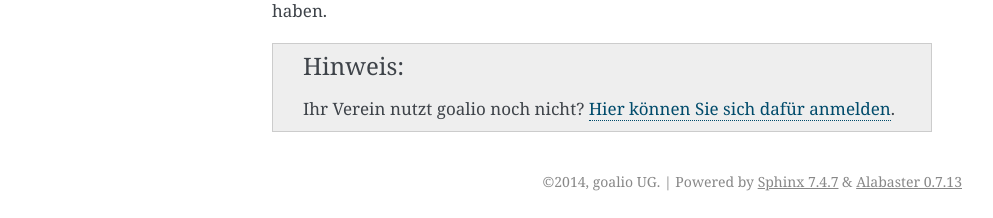
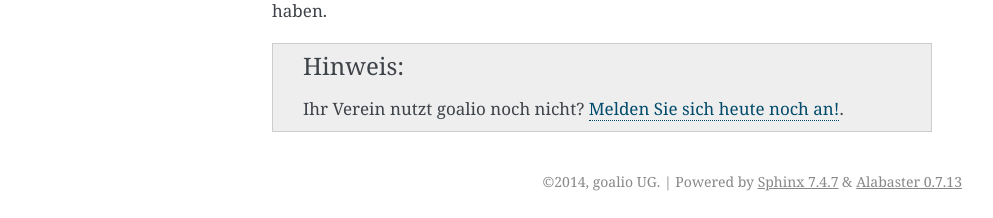
Before and after one commit to goalio/docs, a Sphinx documentation site: the page built from docs/erste-schritte/index.rst, in a window 1280 px wide. Shown: the part 1640-1858 px from the top of the page, without its empty margins (148-1141 px from the left). Built offline with Sphinx 7.4.7, drawn with Linux system fonts in a browser that asks for light colours; formulas are drawn with MathJax 3.

Commit message:
Update index.rst

```diff
--- a/docs/erste-schritte/index.rst
+++ b/docs/erste-schritte/index.rst
@@ -38,7 +38,7 @@ Darüber hinaus bietet goalio zahlreiche weitere Funktionen, die es den *Schieds
 
 
 .. hint::
-	Ihr Verein nutzt goalio noch nicht? `Hier können Sie sich dafür anmelden`__.
+	Ihr Verein nutzt goalio noch nicht? `Melden Sie sich heute noch an!`__.
 
 
 .. _reglink: http://goal.io/home/?popup=pilotkunde
```
